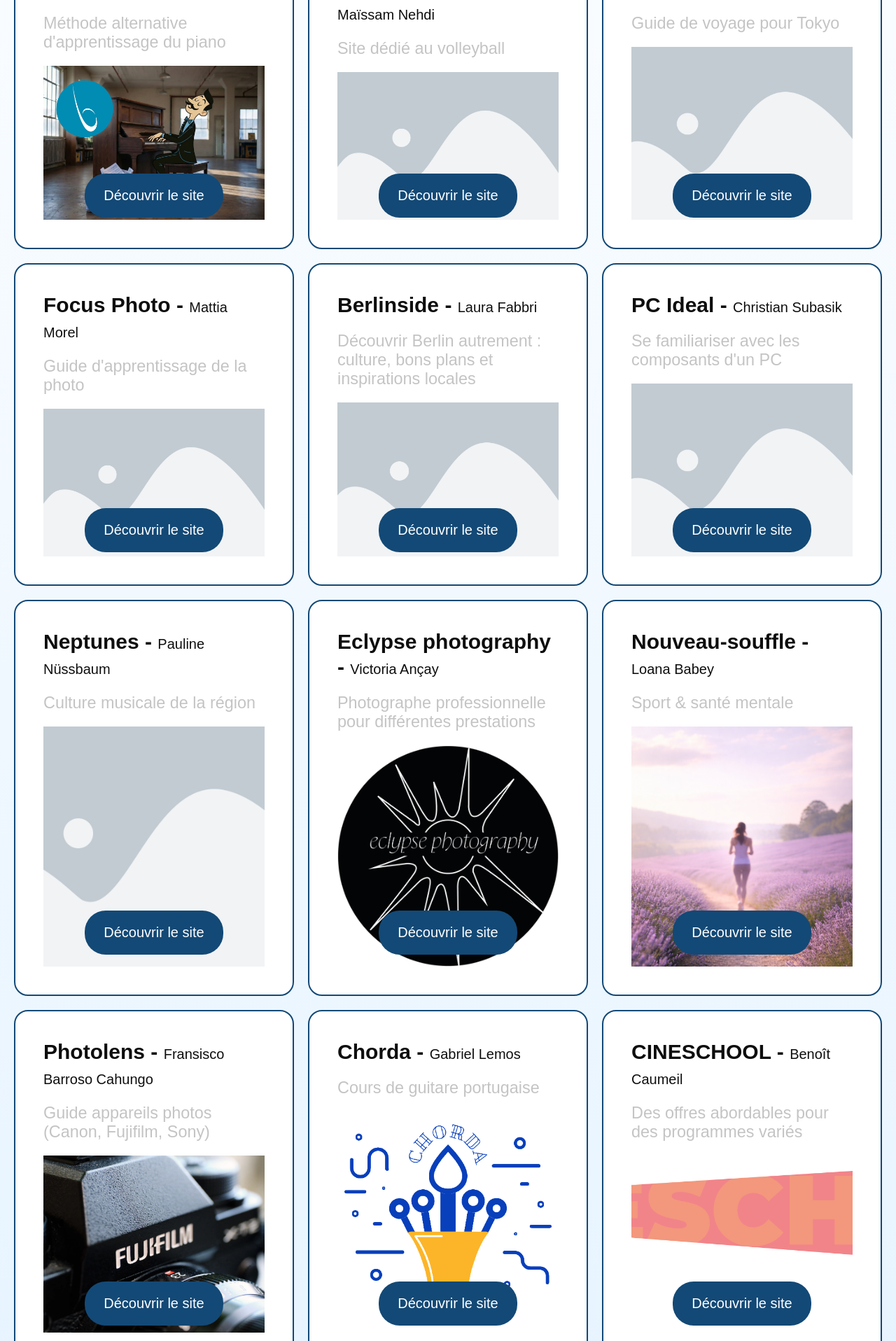
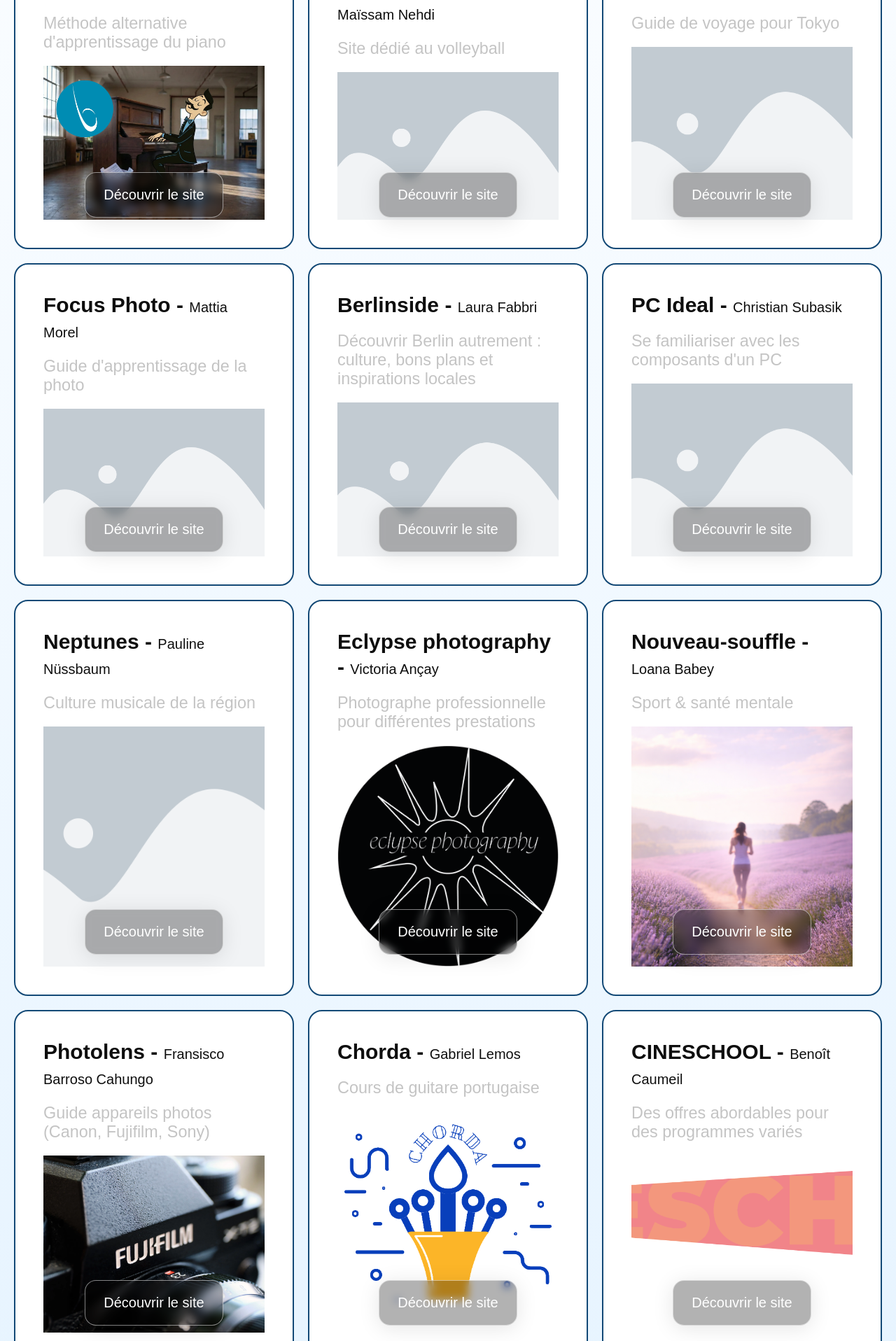
Before and after one commit to Thibault-HEIG/DisplayFlex, a PHP site: page /websites.html in a window 1280 px wide. Shown: the part 731-2647 px from the top of the page at 70% size. Run offline with PHP 8.4, Linux system fonts and the light colour scheme.

Commit message:
Glassmorphism buttons

```diff
--- a/public/css/websites.css
+++ b/public/css/websites.css
@@ -46,16 +46,21 @@ section#project-grid {
         }
 
         a.button {
-            background-color: var(--color-dark-primary);
-            border: none;
             position: absolute;
             bottom: 10%;
             width: 50%;
             align-self: center;
             text-align: center;
+            /* Glassmorphism button */
+            background: rgba(0, 0, 0, 0.3);
+            border-radius: 16px;
+            box-shadow: 0 4px 30px rgba(0, 0, 0, 0.1);
+            backdrop-filter: blur(5.6px);
+            -webkit-backdrop-filter: blur(5.6px);
+            border: 1px solid rgba(255, 255, 255, 0.5);
 
             &:hover {
-                background-color: var(--color-accent);
+                background-color: var(--color-dark-primary);
 
                 a {
                     color: var(--color-light-bg);
```
